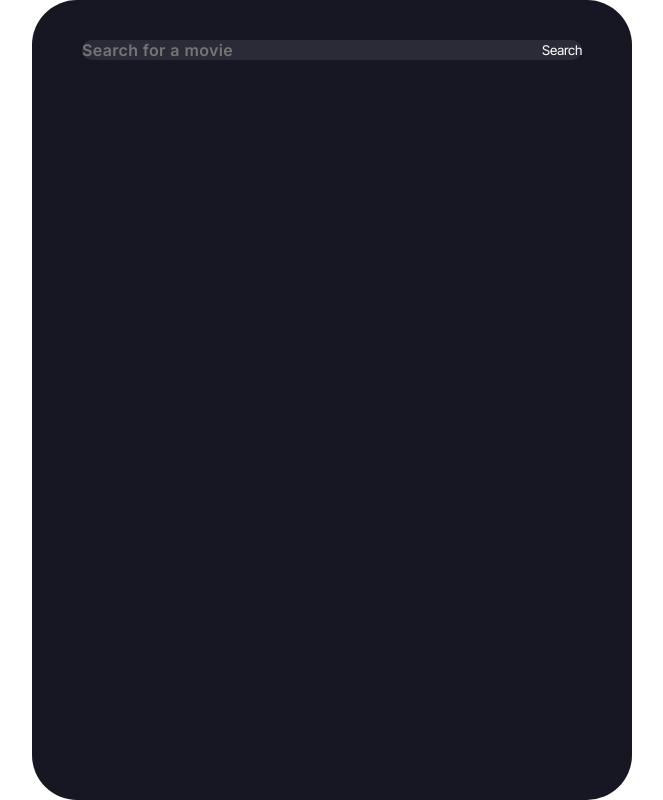
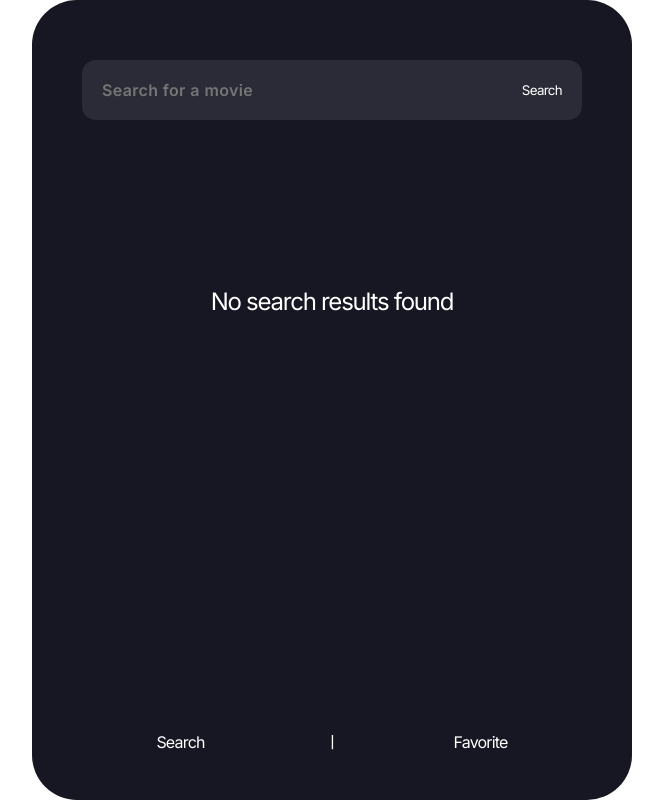
Before and after one commit to hsw824/movie_app, a React (Create React App) app: page / in a window 1280 px wide. Shown: the whole page, without its empty margins (308-971 px from the left). Built offline with nearby package versions, Linux system fonts and the light colour scheme; no server answers; a web font is replaced by a local one.

Commit message:
Feat: Create movie search function

```diff
--- a/src/routes/Search/index.tsx
+++ b/src/routes/Search/index.tsx
@@ -1,15 +1,32 @@
 import { useState, ChangeEvent, MouseEvent } from 'react'
+import axios from 'axios'
+import { ProductProps } from 'types/ProductList'
+import { MovieList } from './MovieList'
+import Footer from 'components/Footer'
 
 import styles from './search.module.scss'
 
 const Search = () => {
   const [value, setValue] = useState('')
+  const [data, setData] = useState<ProductProps[]>([])
+  const [loading, setLoading] = useState<boolean>(true)
+  const API_KEY = process.env.REACT_APP_MOVIE_API_KEY
+
+  const MOVIE_BASE_URL = `http://www.omdbapi.com/?apikey=${API_KEY}&s=${value}&page={페이지번호(1)}`
+
+  const fetchData = async () => {
+    const response = await axios.get(`${MOVIE_BASE_URL}`)
+    setData(response.data.Search)
+  }
+
   const handleOnChange = (event: ChangeEvent<HTMLInputElement>) => {
     setValue(event.currentTarget.value)
   }
 
   const handleOnSubmit = (event: MouseEvent<HTMLButtonElement>) => {
     event.preventDefault()
+    fetchData()
+    setLoading(false)
     setValue('')
   }
   return (
@@ -20,6 +37,8 @@ const Search = () => {
           Search
         </button>
       </form>
+      {loading ? <h1>No search results found</h1> : <MovieList data={data} />}
+      <Footer />
     </div>
   )
 }
--- a/src/routes/Search/search.module.scss
+++ b/src/routes/Search/search.module.scss
@@ -10,7 +10,6 @@
   overflow: scroll;
   background-color: #171723;
   border-radius: 45px;
-}
 
   form {
     display: flex;
@@ -33,3 +32,11 @@ form {
       color: colors.$WHITE;
     }
   }
+
+  h1 {
+    margin-top: 150px;
+    font-size: 24px;
+    color: colors.$WHITE;
+    text-align: center;
+  }
+}
```
Lines whose indentation alone changed are shown as unchanged.
